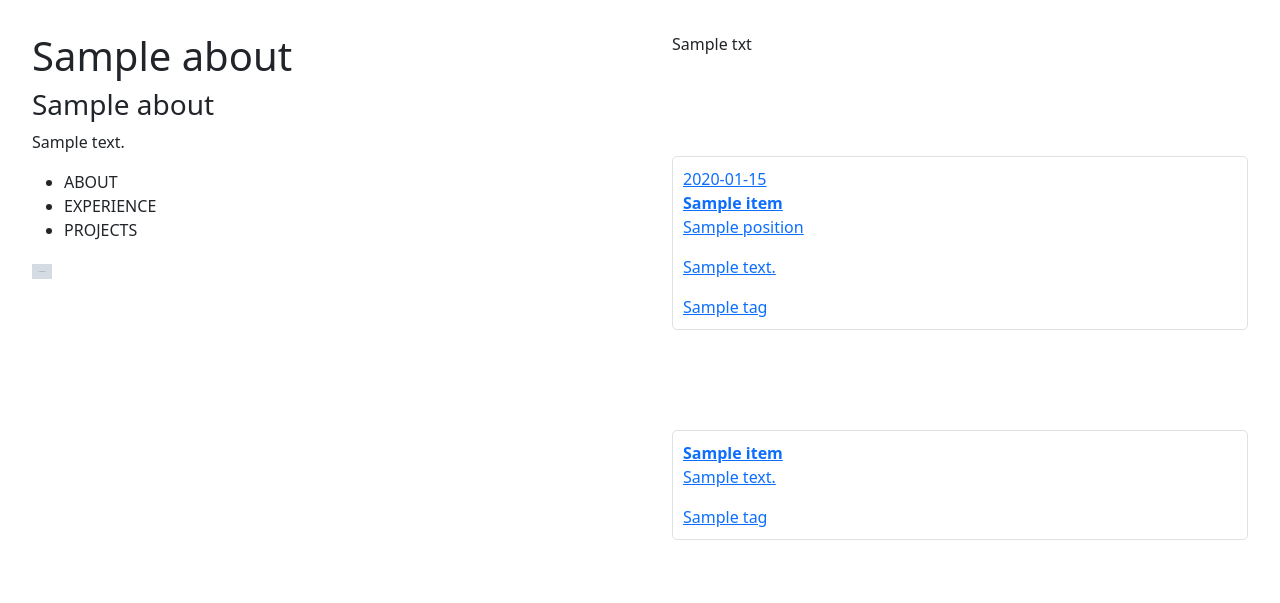
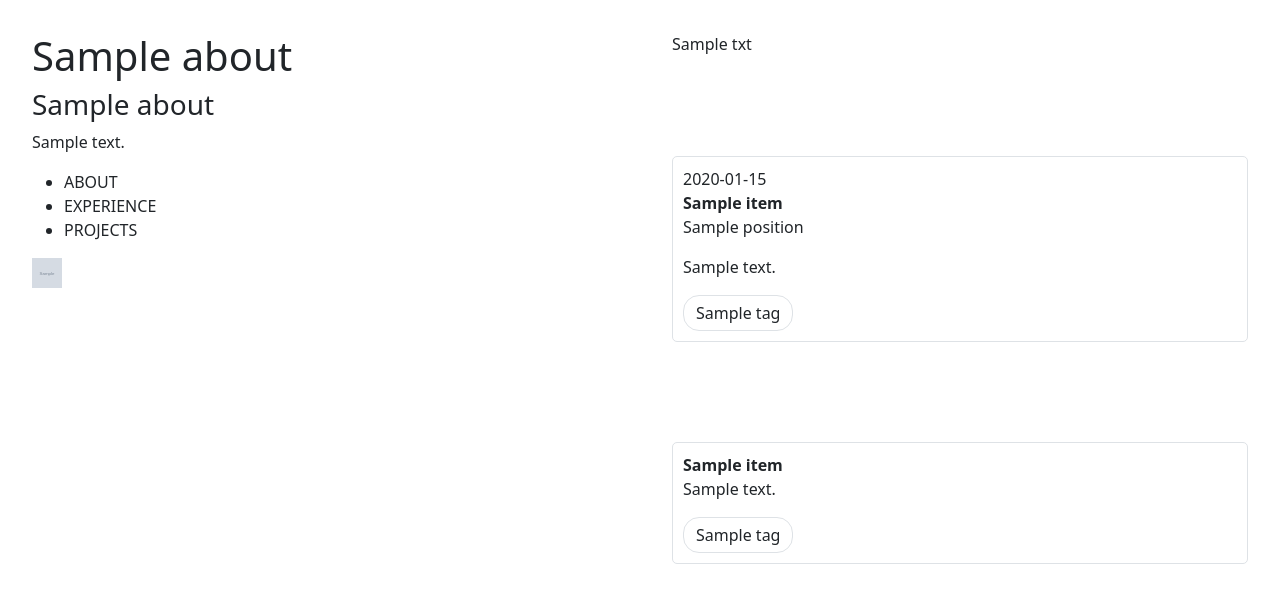
Before and after one commit to JannisFiechter/portfolio-webpage, a Flask app: template templates/index.html in a window 1280 px wide. Shown: the top 603 px of the page. Run offline with Flask 3, Linux system fonts and the light colour scheme; the template is opened without the code that fills it: most values are stand-ins (such as "Sample title", 1, 10 or a date in 2020); grey boxes marked "Sample" are stand-in pictures.

Commit message:
fixed tagging

```diff
--- a/static/style.css
+++ b/static/style.css
@@ -33,6 +33,17 @@
   }
 }
 
+.link-reset {
+  all: unset;
+  cursor: pointer;
+  display: inline; /* optional, ensures inline behavior */
+}
+
+#links img {
+  width: 30px;
+  height: 30px;
+  margin-right: 10px;
+}
 
 #experiences {
   margin-top: 100px;
@@ -45,6 +56,7 @@
   border-radius: 5px;
 }
 
+
 #projects {
   margin-top: 100px;
 }
@@ -55,3 +67,15 @@
   border: 1px solid #dee2e6;
   border-radius: 5px;
 }
+
+.tags {
+  display: flex;
+  flex-wrap: wrap;
+  gap: 5px;
+}
+
+.tag{
+    padding: 5px 12px;
+    border:#dee2e6 1px solid;
+    border-radius: 16px;
+}
--- a/templates/index.html
+++ b/templates/index.html
@@ -36,7 +36,7 @@
             </div>
             <div id="experiences">
                 {% for item in data.experience %}
-                    <a href="{{ item.link }}">
+                    <a href="{{ item.link }}" class="link-reset">
                         <div class="experience-box">
                             <div class="expirience-timespan">
                                 <span>{{ item.timerange }}</span>
@@ -56,7 +56,7 @@
                 {% endfor %}
             <div id="projects">
                 {% for item in data.projects %}
-                    <a href="{{ item.link }}">
+                    <a href="{{ item.link }}" class="link-reset">
                         <div class="project-box">
                             <div class="experience-description">
                                 <strong>{{ item.title }}</strong>
```
